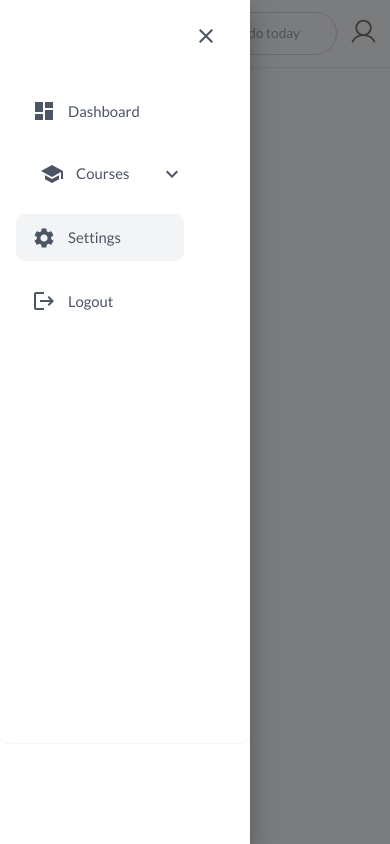
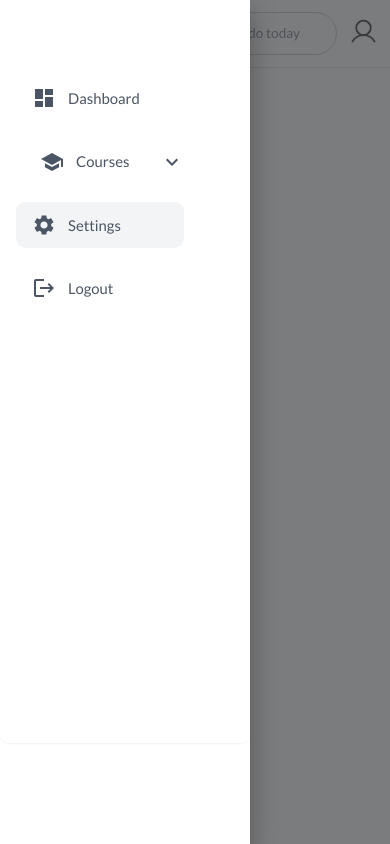
Before and after one commit to pappitito/pedawall-v1, a Next.js app: page /admin/settings in a window 390 px wide. Both pictures are taken after a click on the element 26 px from the left and 33 px from the top of the page. Built offline with nearby package versions, Linux system fonts and the light colour scheme.

Commit message:
swipeable drawer x removal

```diff
--- a/src/layouts/adminLayout/AdminSidebar.tsx
+++ b/src/layouts/adminLayout/AdminSidebar.tsx
@@ -55,8 +55,9 @@ const AdminSidebar = () => {
 
   return (
     <div className={`bg-white  min-h-[88vh] shadow-sm text-[0.93rem] rounded-[0.6rem] gap-6 flex flex-col pt-[0.5rem] ${isSidebarOpen? 'pl-[1rem]' : 'pl-[0.6rem]'} md:pl-[1.2rem] w-full  text-gray-600`}>
-        <div className='w-full flex sm:hidden cursor-pointer justify-end items-end pt-4 pr-8' onClick={()=> dispatch(toggleSidebarOpen())}> <CloseIcon/></div>
-      <div className='w-full max-w-[12rem] pt-[1rem] gap-4 flex flex-col'>
+{/*         <div className='w-full flex sm:hidden cursor-pointer justify-end items-end pt-4 pr-8' onClick={()=> dispatch(toggleSidebarOpen())}> <CloseIcon/></div>
+ */}
+      <div className='w-full max-w-[12rem] pt-[4.2rem] sm:pt-[1rem] gap-4 flex flex-col'>
       {sidebarItems.map(({title, icon, isDropdown, path, childItems})=>{
         const isActive = pathName.includes(title.toLowerCase())
         const newPath = path as string
```
